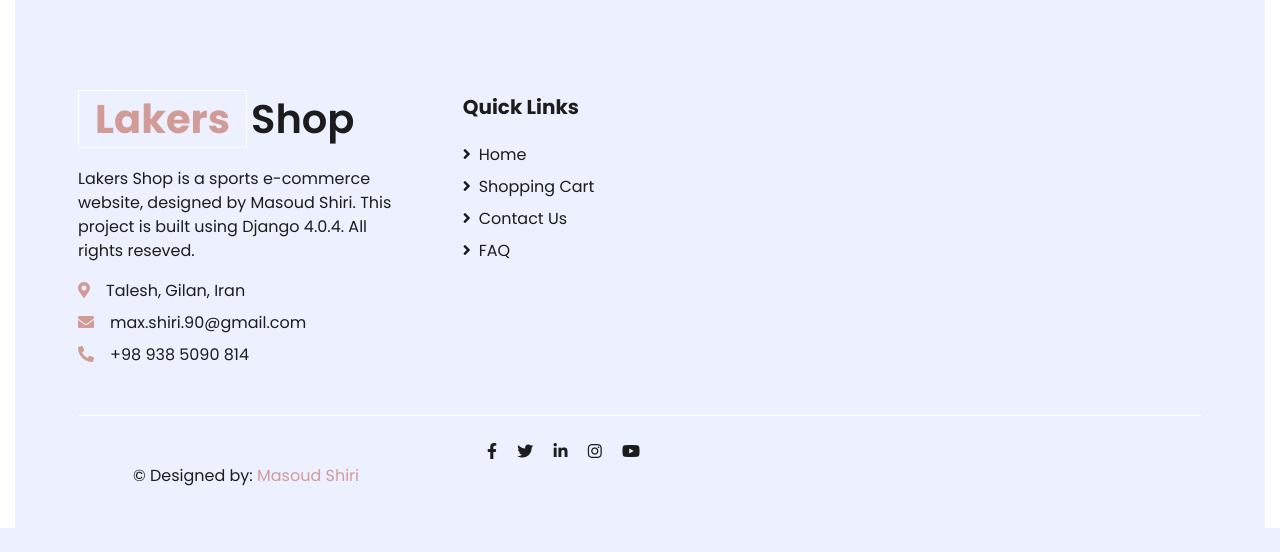
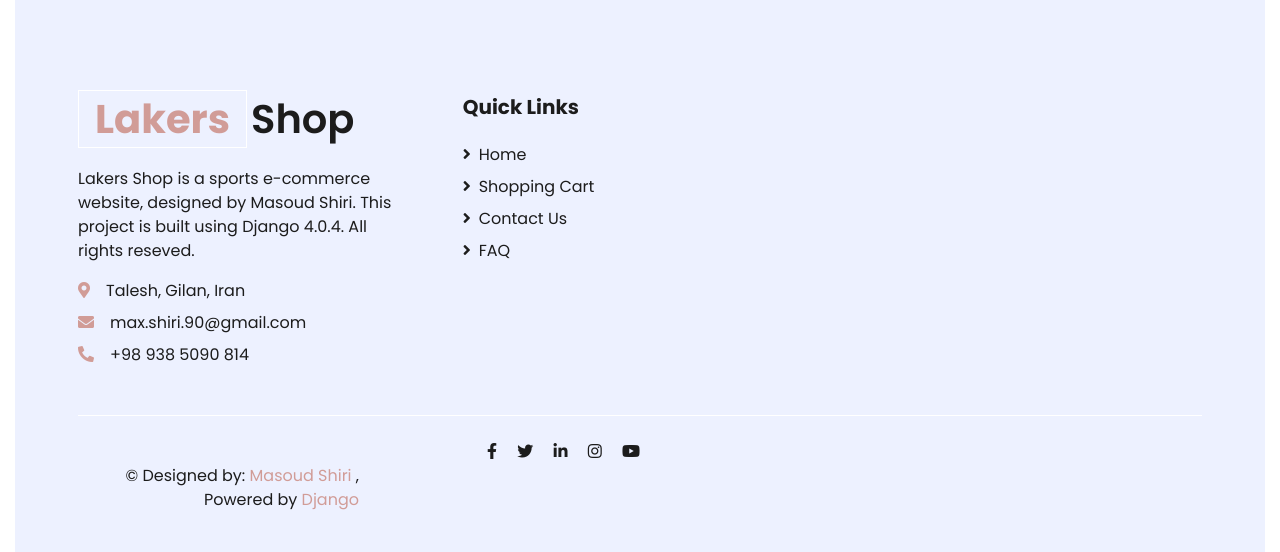
Before and after one commit to Max-shiri-90/E-commerce, a Django app: page /account/register/ in a window 1280 px wide. Shown: the part 447-999 px from the top of the page. Before the commit the page ends 975 px from the top, so only its background shows below. Run offline with Django 4.2, Linux system fonts and the light colour scheme; some libraries are stand-ins or nearby versions.

Commit message:
footer link

```diff
--- a/templates/footer.html
+++ b/templates/footer.html
@@ -50,7 +50,9 @@
                 <i class="fab fa-youtube"></i>
             </a>
             <div class="col-md-6 px-xl-0 text-center text-md-right">
-                <p class="copyright">&copy; Designed by: <a href="http://www.masoud-shiri.com">Masoud Shiri</a></p>
+                <p class="copyright">&copy; Designed by: <a href="http://www.masoud-shiri.com">Masoud Shiri</a>
+                , Powered by <a href="https://djangoproject.com/">Django</a>
+                </p>
             </div>
         </div>
     </div>
```
